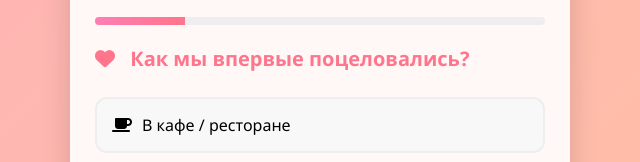
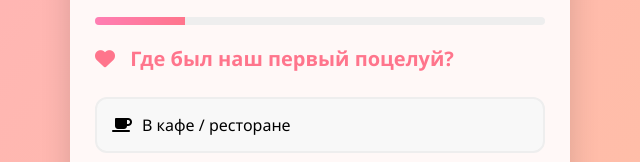
Before and after one commit to Redocer-kl/LoveQuiz, a plain HTML site: page index.html in a window 1280 px wide. Both pictures are taken after a click on the button "Начать квиз!". Shown: the part 447-609 px from the top of the page, 320-960 px from the left. Drawn offline with Linux system fonts and the light colour scheme.

Commit message:
Update index.html

```diff
--- a/index.html
+++ b/index.html
@@ -255,7 +255,7 @@
 
                 <div id="question-1" class="quiz-container">
                     <div class="question">
-                        <h3><i class="fas fa-heart heart-icon"></i> Как мы впервые поцеловались?</h3>
+                        <h3><i class="fas fa-heart heart-icon"></i> Где был наш первый поцелуй?</h3>
                     </div>
                     <div class="options">
                         <div class="option" data-value="a">
```
